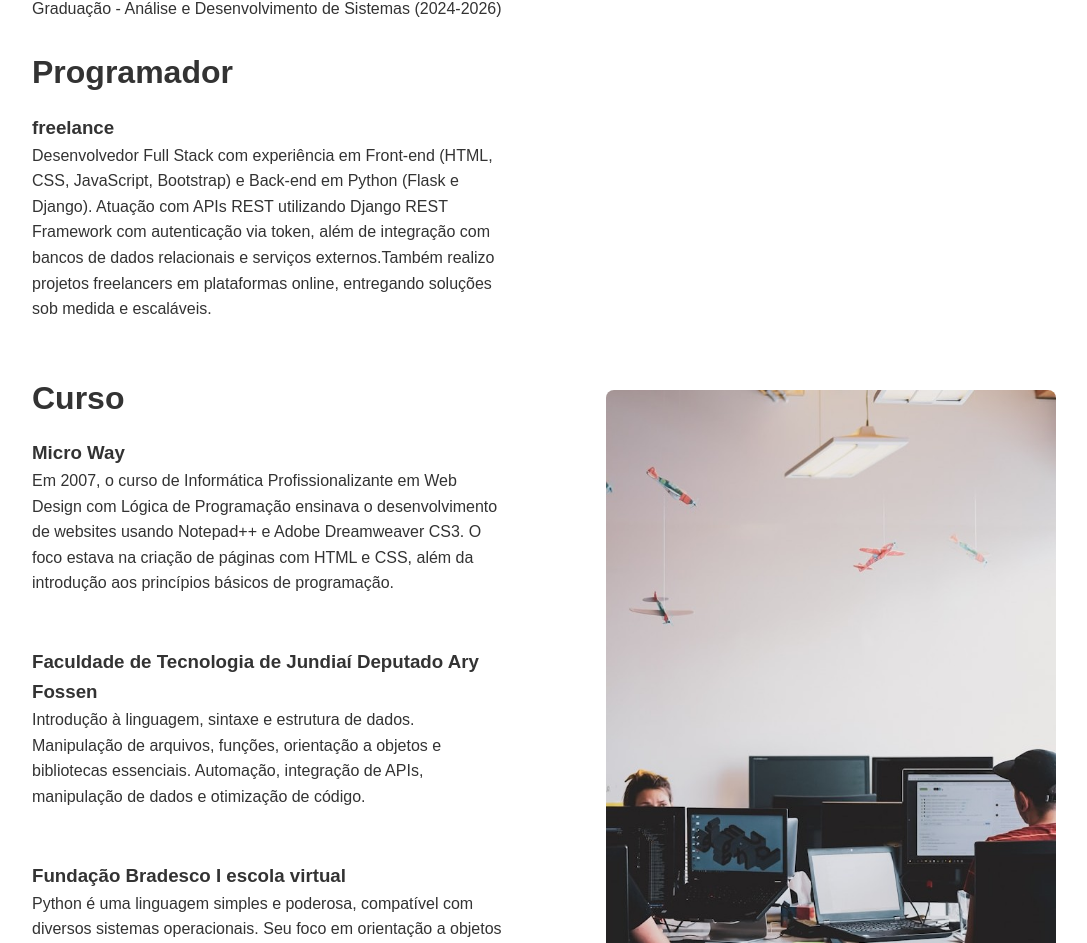
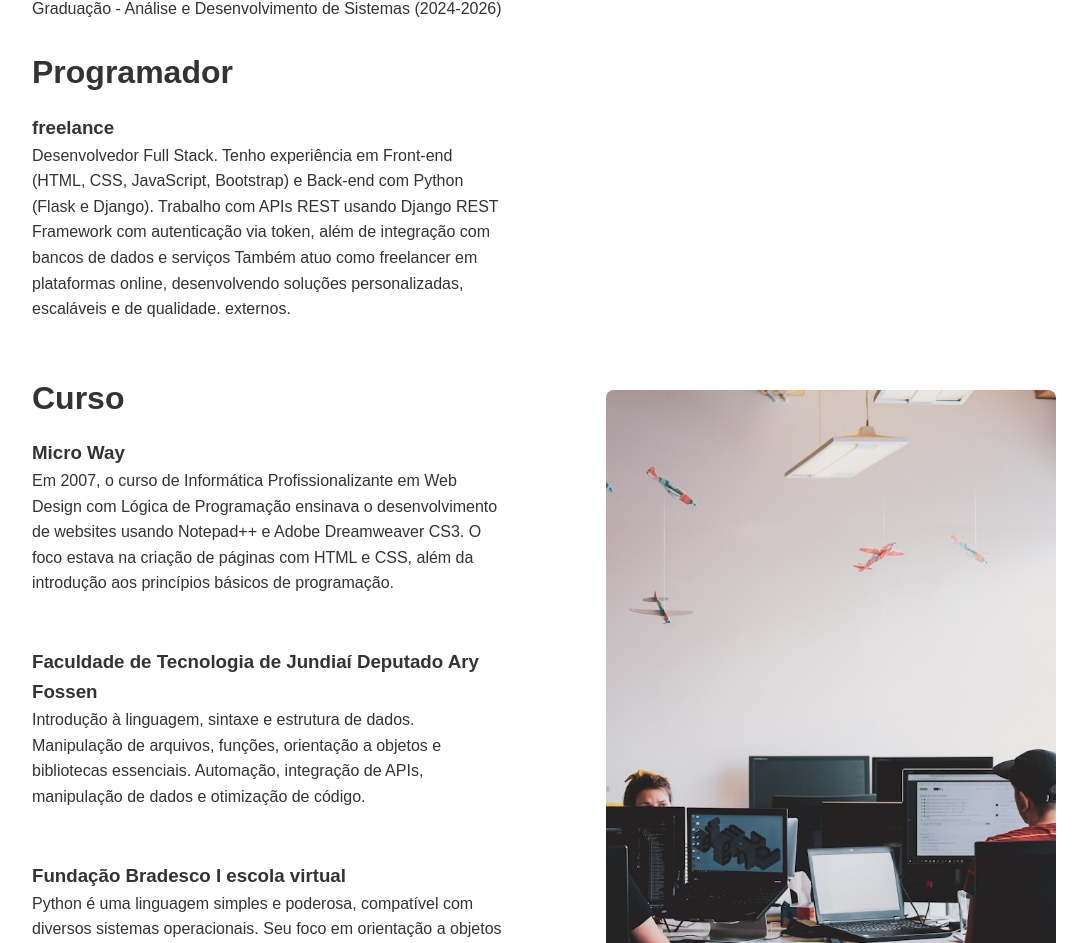
Before and after one commit to brumab/cur, a plain HTML site: page index.html in a window 1280 px wide. Shown: the part 1196-2139 px from the top of the page, without its empty margins (96-1183 px from the left). Drawn offline with Linux system fonts and the light colour scheme.

Commit message:
Update index.html

```diff
--- a/index.html
+++ b/index.html
@@ -64,8 +64,7 @@
         <br><br>
         <h2>Programador </h2>
         <h3>freelance</h3>
-        <p> Desenvolvedor Full Stack com experiência em Front-end (HTML, CSS, JavaScript, Bootstrap) e Back-end em Python (Flask e Django). Atuação com APIs REST utilizando Django REST Framework com autenticação via token,
-          além de integração com bancos de dados relacionais e serviços externos.Também realizo projetos freelancers em plataformas online, entregando soluções sob medida e escaláveis. </p>
+        <p> Desenvolvedor Full Stack. Tenho experiência em Front-end (HTML, CSS, JavaScript, Bootstrap) e Back-end com Python (Flask e Django). Trabalho com APIs REST usando Django REST Framework com autenticação via token, além de integração com bancos de dados e serviços Também atuo como freelancer em plataformas online, desenvolvendo soluções personalizadas, escaláveis e de qualidade. externos. </p>
         <br><br>
         <h2>Curso</h2>
         <h3>Micro Way</h3>
```
